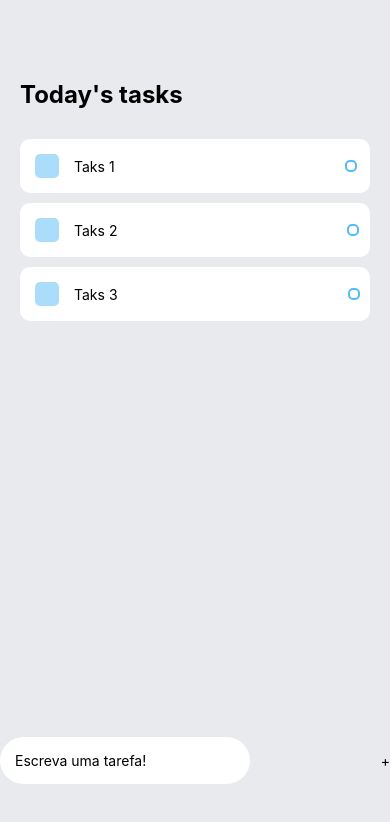
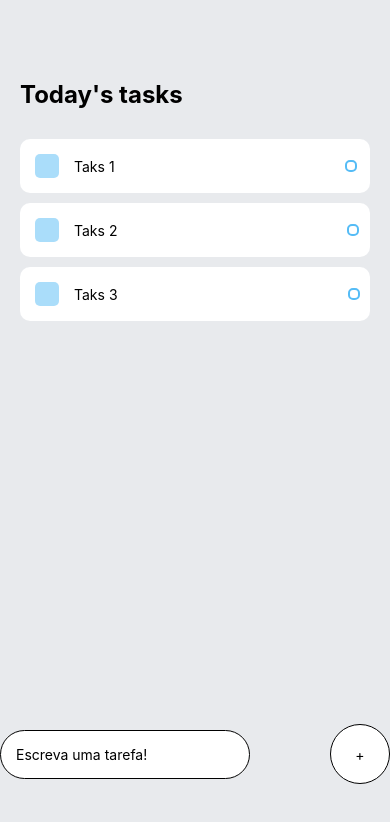
Before and after one commit to eric-antonio/TodoList, a React Native app: screen / in a window 390 px wide. Shown: the top 822 px of the page. Built offline with nearby package versions, Linux system fonts and the light colour scheme.

Commit message:
Update App.js

```diff
--- a/App.js
+++ b/App.js
@@ -58,7 +58,8 @@ const styles = StyleSheet.create({
 
   items: {
     marginTop:30,
-  },writeTaskWraper:{
+  },
+  writeTaskWraper:{
     position:'absolute',
     bottom:60,
     width:'100%',
@@ -71,10 +72,21 @@ const styles = StyleSheet.create({
     paddingVertical:15,
     paddingHorizontal: 15,
     backgroundColor:'#ffff',
+    borderColor:'C0C0C0',
+    borderWidth: 1,
     borderRadius: 60,
     width:250,
 
 },
-  addWrapper:{},
+  addWrapper:{
+    width: 60,
+    height:60,
+    backgroundColor: '#FFF',
+    borderRadius:60,
+    justifyContent: 'center',
+    alignItems: 'center',
+    borderColor:'C0C0C0',
+    borderWidth: 1,
+  },
   addText:{},
 });
```
